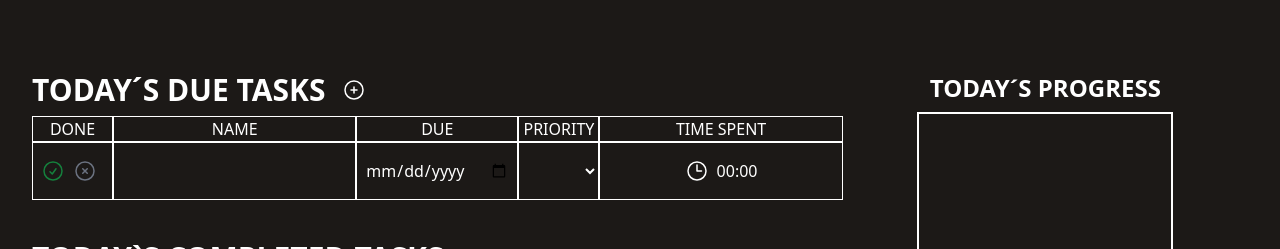
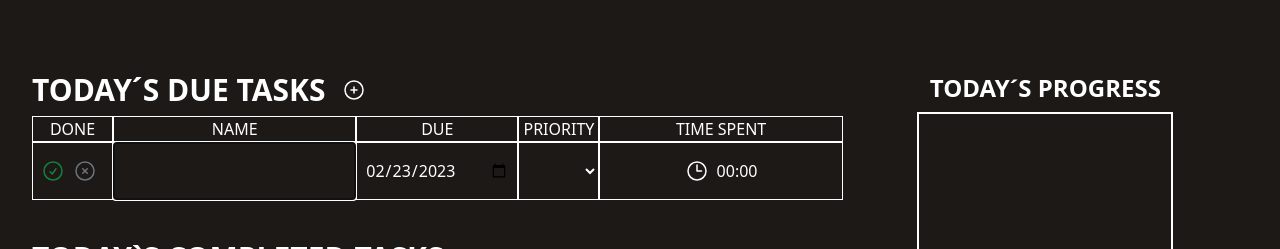
Before and after one commit to AndresCpulveda/personal-planner, a React (Vite) app in the folder frontend/: page / in a window 1280 px wide. Both pictures are taken after a click on the icon 353 px from the left and 90 px from the top of the page. Shown: the top 249 px of the page. Built offline with nearby package versions, Linux system fonts and the light colour scheme.

Commit message:
added validation to require fields and todays date as default value of date input

```diff
--- a/frontend/src/components/AddTask.jsx
+++ b/frontend/src/components/AddTask.jsx
@@ -1,17 +1,22 @@
 import {useState} from 'react'
 
 import useTasks from './hooks/useTasks';
-import Timer from './Timer';
 
 function AddTask() {
 
   const {addToDueTasks, setAddingTodayTask} = useTasks();
 
+  const currentDate = new Date
+  const formattedDate = currentDate.toISOString().split('T')[0]
+
   const [name, setName] = useState("")
-  const [due, setDue] = useState("")
+  const [due, setDue] = useState(formattedDate)
   const [priority, setPriority] = useState("")
 
   const addNewTask = () => {
+    if([name, due, priority].includes('')) {
+      return alert('Llena los campos')
+    }
     const task = {
       name, due, priority, time: "00:00:00"
     }
@@ -37,11 +42,13 @@ function AddTask() {
       </li>
       <li className='col-span-3 flex border border-white'>
         <input
+          autoFocus
           className='bg-transparent w-full text-white px-2'
           onChange={e => setName(e.target.value)}
         ></input></li>
       <li className='col-span-2 flex border border-white'>
         <input
+          defaultValue={due}
           type='date'
           className='bg-transparent w-full text-white px-2'
           onChange={e => setDue(e.target.value)}
@@ -49,9 +56,9 @@ function AddTask() {
       <li className='col-span-1 flex border border-white'>
         <select required defaultValue={"empty"} className='bg-transparent w-full text-white px-2 ' onChange={e => setPriority(e.target.value)}>
           <option value="empty"></option>
-          <option value="low">Low</option>
-          <option value="medium">Medium</option>
-          <option value="high">High</option>
+          <option value="Low">Low</option>
+          <option value="Medium">Medium</option>
+          <option value="High">High</option>
         </select></li>
       <li className='col-span-3 flex items-center justify-center border border-white text-white px-2'>
         <div className='flex gap-2'>
```
